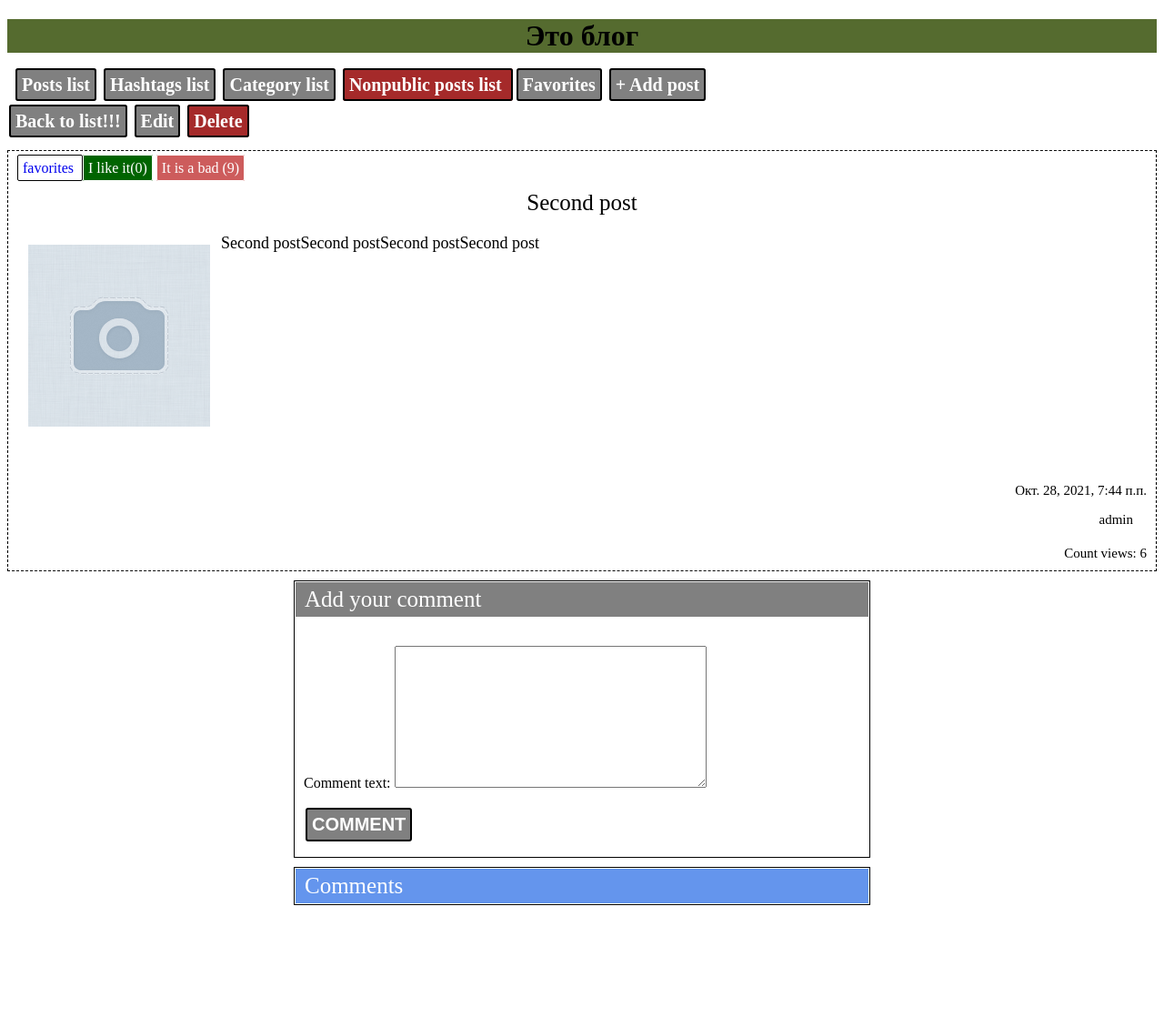
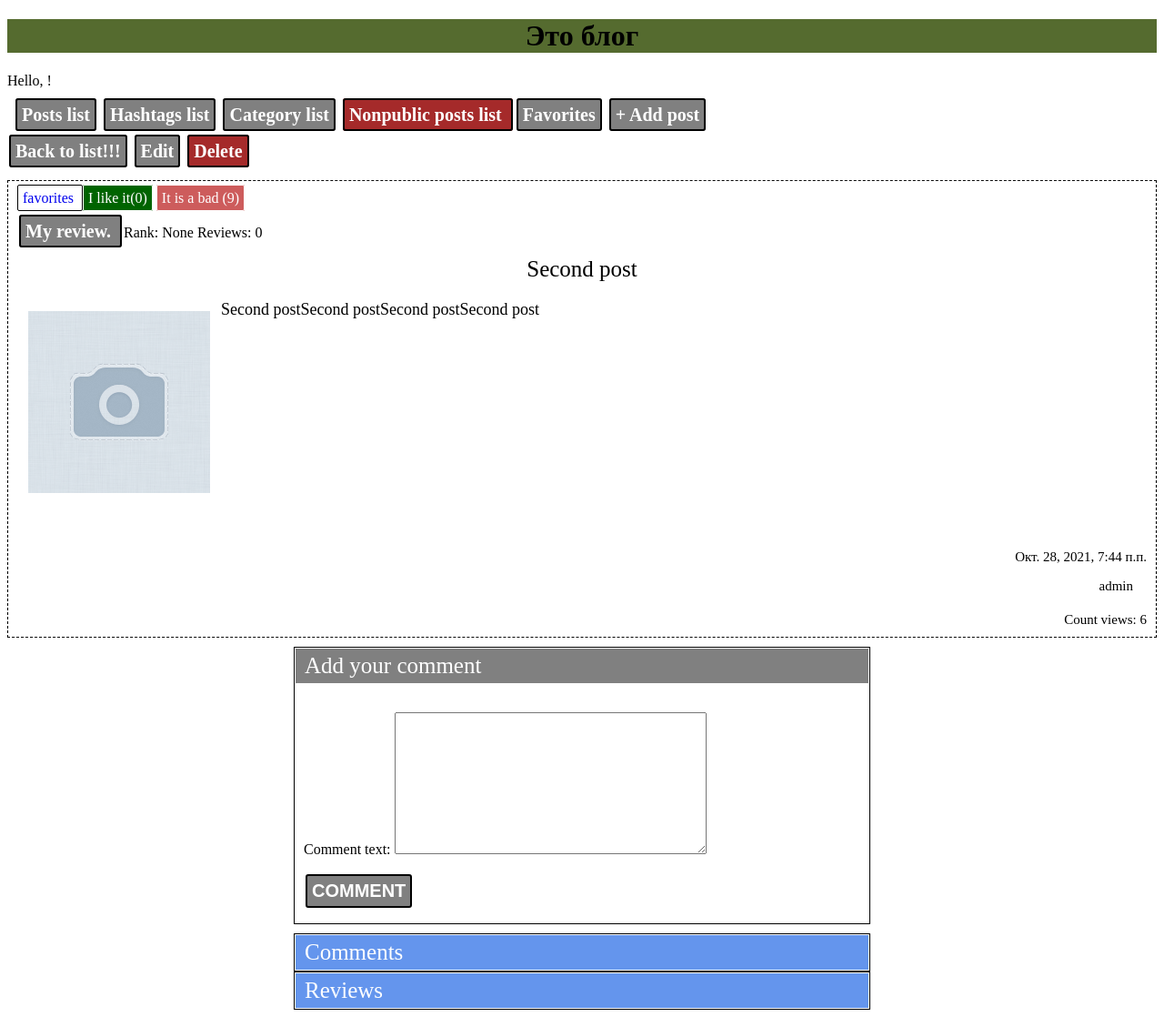
Before and after one commit to Fisherusby/blog, a Django app: page /post/post_detail/2 in a window 1280 px wide. Shown: the whole page at 91% size. Before the commit the page ends 995 px from the top, so only its background shows below. Run offline with Django 3.2, Linux system fonts and the light colour scheme; data comes from the database, SQL or seed files in the repository; both versions use the stored data as it was after the commit.

Commit message:
20211111 b

```diff
--- a/blog/forms.py
+++ b/blog/forms.py
@@ -1,5 +1,5 @@
 from django import forms
-from blog.models import Post, Comment
+from blog.models import Post, Comment, Review
 
 
 class PostForm(forms.ModelForm):
@@ -18,5 +18,13 @@
     class Meta:
         model = Comment
         fields = {
-            'comment_text'
+            'comment_text',
         }
+
+class ReviewForm(forms.ModelForm):
+    class Meta:
+        model = Review
+        fields = {
+            'text',
+            'rang',
+        }
--- a/blog/models.py
+++ b/blog/models.py
@@ -1,5 +1,6 @@
 from django.db import models
 from django.contrib.auth.models import User
+from django.db.models import Avg
 
 
 class Hashtag(models.Model):
@@ -31,6 +32,10 @@
     category = models.ForeignKey(Category, on_delete=models.CASCADE, null=True, blank=True, related_name='posts')
     favorites = models.ManyToManyField(User, related_name='favorites_posts')
 
+    def avg_rang(self):
+        tmp = self.reviews.aggregate(Avg('rang'))
+        return tmp['rang__avg']
+
     def find_hashtags(self):
         tmp = self.text
         for sep in '.!-,?':
@@ -61,3 +66,10 @@
     created_date = models.DateTimeField(auto_now_add=True)
     author = models.ForeignKey(User, on_delete=models.CASCADE)
     post = models.ForeignKey(Post, on_delete=models.CASCADE, related_name='comments')
+
+
+class Review(models.Model):
+    post = models.ForeignKey(Post, on_delete=models.CASCADE, related_name='reviews')
+    text = models.TextField()
+    author = models.ForeignKey(User, on_delete=models.CASCADE)
+    rang = models.IntegerField(choices=[(i, i) for i in range(1, 6)])
--- a/blog/templates/blog/base.html
+++ b/blog/templates/blog/base.html
@@ -9,6 +9,7 @@
 </head>
 <body>
 <h1 style="text-align: center; background-color: darkolivegreen">Это блог</h1>
+<div>Hello, {{user.username}}!</div>
     <div class="menublock">
         <a class="btn" href="{% url 'posts_list' %}">Posts list</a>
         <a class="btn" href="{% url 'hashtag_list' %}">Hashtags list</a>
--- a/blog/templates/blog/post_deteil.html
+++ b/blog/templates/blog/post_deteil.html
@@ -14,12 +14,12 @@
         <a class="favor" href="{% url 'change_favorite' post_pk=post.pk %}?lastpath={{request.path}}" {% if favorites %} style="background: yellow" {% endif %}>
             favorites
         </a>
-
         <a class="like" href="{% url 'post_like' post_pk=post.pk %}">I like it({{post.like}})</a>
         <a class="like dis" href="{% url 'post_dislike' post_pk=post.pk %}">It is a bad ({{post.dislike}})</a>
         {% for hashtag in post.hashtags.all %}
                 <a href="{% url 'post_list_tag' hashtag.tag %}">{{hashtag.tag}}&nbsp;</a>&nbsp;
         {% endfor %}
+           <p> <a class="btn" href="{% url 'post_review_add' post_pk=post.pk %}">My review. </a>Rank: {{avg_rang}} Reviews: {{post.reviews.count}}</p>
         </div>
         <div style="text-align: center; font-size: 25px; margin: 15px 15px 20px 15px;">
             {{post.title}}
@@ -79,4 +79,15 @@
         {% endfor %}
     </div>
 
+    <div style="border: 1px solid; margin: 10px 0px; width: 50%; margin: 0 auto">
+        <div  style="border: 1px solid; padding: 5px 10px; background-color: cornflowerblue; color: white; font-size: 25px">Reviews</div>
+        {% for review in reviews%}
+            <div style="border: 1px solid; margin: 5px 10px;">
+                <div style="background-color: gray; color: white; padding: 5px 10px">{{review.author}}</b></div>
+                <div style="font-size: 25px; padding: 10px; ">Rank: {{review.rang}}</div>
+                <div style="font-size: 20px; padding: 10px">{{review.text}}</div>
+                <p></p>
+            </div>
+        {% endfor %}
+    </div>
 {% endblock %}
--- a/blog/templates/blog/post_list_tag.html
+++ b/blog/templates/blog/post_list_tag.html
@@ -4,6 +4,7 @@
     <div>
         <h2>Posts by hashtag {{hashtag.tag}}</h2>
     </div>
+
     <div class="menublock">
         {% for hashtag in hashtags %}
             <a class="btn" href="{% url 'post_list_tag' hashtag.tag %}">{{hashtag.tag}}</a>
--- a/blog/templates/blog/posts_list.html
+++ b/blog/templates/blog/posts_list.html
@@ -23,6 +23,7 @@
                 <p>
                     <b  style="color: darkgreen;">+{{post.like}}</b>
                     <b  style="color: darkred;">-{{post.dislike}}</b>
+                    <b  style="color: goldenrod;">{{post.avg_rang}}</b>
                     {% for hashtag in post.hashtags.all %}
                         <a href="{% url 'post_list_tag' hashtag.tag %}">{{hashtag.tag}}&nbsp;</a>
                     {% endfor %}
--- a/blog/urls.py
+++ b/blog/urls.py
@@ -16,5 +16,6 @@
     path('category_list', views.category_list, name='category_list'),
     path('category/<int:cat_pk>', views.post_list_cat, name='post_list_cat'),
     path('change_favorite/<int:post_pk>', views.change_favorite, name='change_favorite'),
-    path('favorites_list', views.favorites_list, name='favorites_list')
+    path('favorites_list', views.favorites_list, name='favorites_list'),
+    path('post_review_add/<int:post_pk>', views.post_review_add, name='post_review_add'),
 ]
--- a/blog/views.py
+++ b/blog/views.py
@@ -1,9 +1,9 @@
 from django.shortcuts import render, get_object_or_404, redirect
 from django.http import HttpResponse
-from blog.models import Post, Comment, Hashtag, Category
-from blog.forms import PostForm, CommentForm
+from blog.models import Post, Comment, Hashtag, Category, Review
+from blog.forms import PostForm, CommentForm, ReviewForm
 from django.http import Http404
-from django.db.models import Count
+from django.db.models import Count, Avg
 from django.core.exceptions import ObjectDoesNotExist
 
 
@@ -23,6 +23,8 @@
 def post_detail(request, post_pk):
     post = get_object_or_404(Post, pk=post_pk)
 
+    avg_rang = post.reviews.aggregate(Avg('rang'))
+
     if request.method == "POST":
         comment_form = CommentForm(request.POST)
         if comment_form.is_valid():
@@ -41,8 +43,9 @@
 
     comment_form = CommentForm()
     comments = Comment.objects.filter(post=post_pk)
+    reviews = Review.objects.filter(post=post_pk)
 
-    return render(request, "blog/post_deteil.html", {'post': post, 'comments': comments, 'comment_form': comment_form, 'favorites': favorite})
+    return render(request, "blog/post_deteil.html", {'reviews': reviews, 'avg_rang':avg_rang['rang__avg'], 'post': post, 'comments': comments, 'comment_form': comment_form, 'favorites': favorite})
 
 
 def add_post(request):
@@ -158,3 +161,28 @@
 def favorites_list(request):
     posts = Post.objects.filter(favorites=request.user.pk)
     return render(request, "blog/posts_list.html", {'posts': posts})
+
+
+def post_review_add(request, post_pk):
+    post = get_object_or_404(Post,pk=post_pk)
+    post_reviews = post.reviews.filter(author__pk=request.user.pk).first()
+    if request.method == "POST":
+        if post_reviews:
+            review_form = ReviewForm(request.POST, instance=post_reviews)
+        else:
+            review_form = ReviewForm(request.POST)
+
+        if review_form.is_valid():
+            review = review_form.save(commit=False)
+            review.author = request.user
+            review.post = post
+            review.save()
+            return redirect('post_detail', post_pk=post_pk)
+    else:
+        if post_reviews:
+            review_form = ReviewForm(instance=post_reviews)
+        else:
+            review_form = ReviewForm()
+
+    return render(request, 'blog/review_post_add.html', {'form': review_form, 'post': post})
+    #return redirect('post_detail', post_pk=post_pk)
```
Also changed, not shown: blog/templates/blog/post_review_list.html (added, +14 -0 lines), blog/templates/blog/review_post_add.html (added, +11 -0 lines), db.sqlite3.
